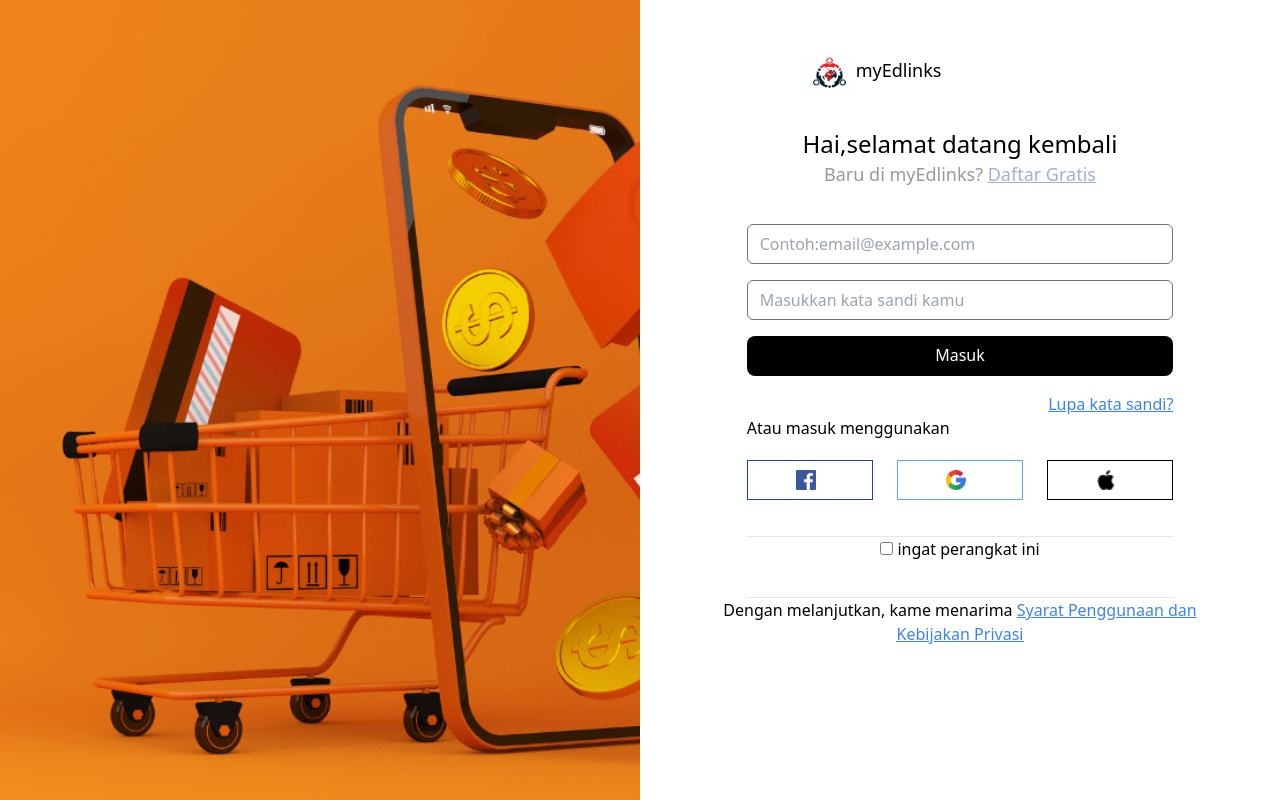
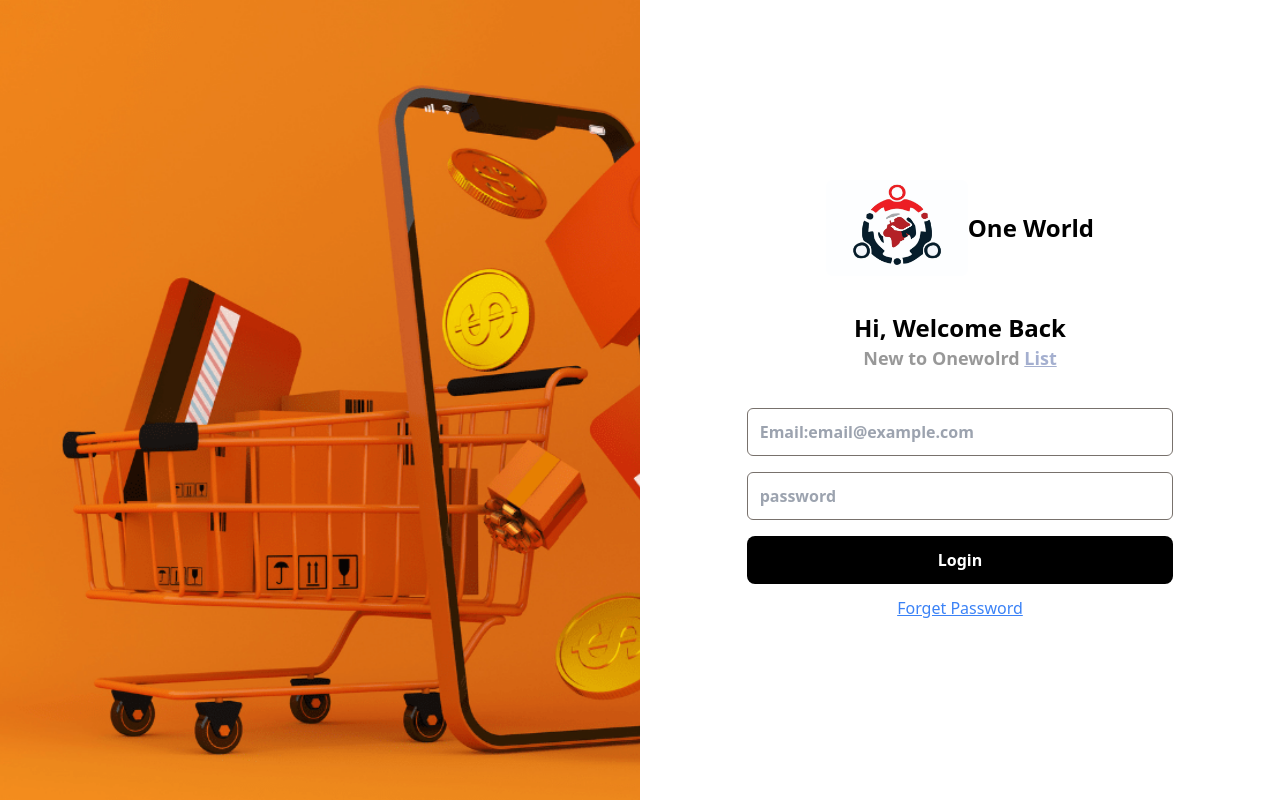
Before and after one commit to organism00/oneWorld-FrontEnd, a website: page login.html in a window 1280 px wide. Drawn offline with Linux system fonts and the light colour scheme.

Commit message:
completed

```diff
--- a/login.html
+++ b/login.html
@@ -7,50 +7,39 @@
     <link rel="stylesheet" href="output.css">
     <script src="tailwind/tailwind.js"></script>
 </head>
-<body class="overflow-x-y">
-    <section class="w-screen h-screen flex flex-row">
-        <div class="w-1/2 h-screen bg-blue-300 rounded-sm">
-            <img src="how-to-sell-more-in-cee-in-2024-2-1170x693.png" alt="" class="w-screen h-screen object-cover ">
+<body class="">
+    <section class="w-screen flex flex-row">
+        <div class="w-1/2 bg-blue-300 rounded-sm hidden md:block">
+            <img src="how-to-sell-more-in-cee-in-2024-2-1170x693.png"
+            class="w-full h-full object-cover ">
         </div>
-        <div class="w-1/2 h-screen flex flex-col items-center py-14">
+        <div class="w-full justify-center h-screen flex flex-col items-center py-14 md:w-1/2">
             <div class="text-center">
-                <div class="flex">
-                    <img src="IMG-20241029-WA0009.jpg" alt="" class="h-9 w-25 rounded-lg">
-                    <p class="text-lg">myEdlinks</p>
-
+                <div class="flex items-center">
+                    <img src="IMG-20241029-WA0009.jpg" class="h-24 rounded-lg">
+                    <p class="text-2xl font-bold">One World</p>
                 </div>
                 <div class="mt-9">
-                    <p class="text-2xl">Hai,selamat datang kembali</p>
-                    <p class="text-lg opacity-40">Baru di myEdlinks? <span><a href="" class="text-blue-900 underline">Daftar Gratis</a></span></p>
+                    <p class="text-2xl font-semibold">Hi, Welcome Back</p>
+                    <p class="text-lg opacity-40 font-semibold">New to Onewolrd
+                     <span><a href="" class="text-blue-900 underline">List</a></span></p>
                 </div>
             </div>
-            <form class="flex flex-col w-2/3 justify-center gap-y-4 mt-9">
-                <input type="text" placeholder="Contoh:email@example.com" class="h-10 rounded-md p-3 border border-stone-500">
-                <input type="password" placeholder="Masukkan kata sandi kamu" class="h-10 rounded-md p-3 border border-stone-500">
-                <button class="h-10 rounded-lg p-3 bg-black text-center text-white">
-                    <p class="relative top-[-5px]">Masuk </p> </button>
+            <form class="flex flex-col w-2/3 justify-center gap-y-7 md:gap-y-4 mt-9">
+                <input type="text" placeholder="Email:email@example.com"
+                 class="h-14 md:h-12 rounded-md p-3 border border-stone-500 placeholder:font-semibold">
+
+                 <input type="password" placeholder="password"
+                 class="h-14 md:h-12 rounded-md p-3 border border-stone-500 placeholder:font-semibold">
+                <button class="h-14 md:h-12 rounded-lg p-3 bg-black text-center text-white">
+                    <p class="font-semibold">Login</p> </button>
             </form>
-            <div class="mt-4 flex flex-col w-2/3">
-                <a href="" class="text-blue-500 underline place-self-end">Lupa kata sandi?</a>
-                <p>Atau masuk menggunakan</p>
+            <div class="flex flex-col space-y-4 items-center mt-3 w-2/3">
+                <a href="" class="text-blue-500 underline">Forget Password</a>
             </div>
 
-            <div class="flex gap-x-6 mt-5 w-2/3">
-                <button class="border border-blue-800 rounder-lg h-10 w-1/2"><img src="download (3).png" alt="" class="h-5 w-5 relative left-12"></button>
-                <button class="border border-blue-400 rounder-lg h-10 w-1/2"><img src="google.png" alt="" class="h-5 w-5 relative left-12"></button>
-                <button class="border border-black rounder-lg h-10 w-1/2"><img src="apple-logo.png" alt="" class="h-5 w-5 relative left-12"></button>
-            </div>
-            <hr class="w-2/3 mt-9">
-            <form action="">
-                <input type="checkbox" name="" id="">
-                <label for="">ingat perangkat ini</label>
-            </form>
-            <hr class="w-2/3 mt-9">
-            <p>Dengan melanjutkan, kame menarima <span> <a href="" class="text-blue-500 underline"> Syarat Penggunaan</span> dan</p>
-            <p class="text-blue-500 underline place-content-start">Kebijakan Privasi</p>
 
         </div>
     </section>
-
 </body>
 </html>
```
